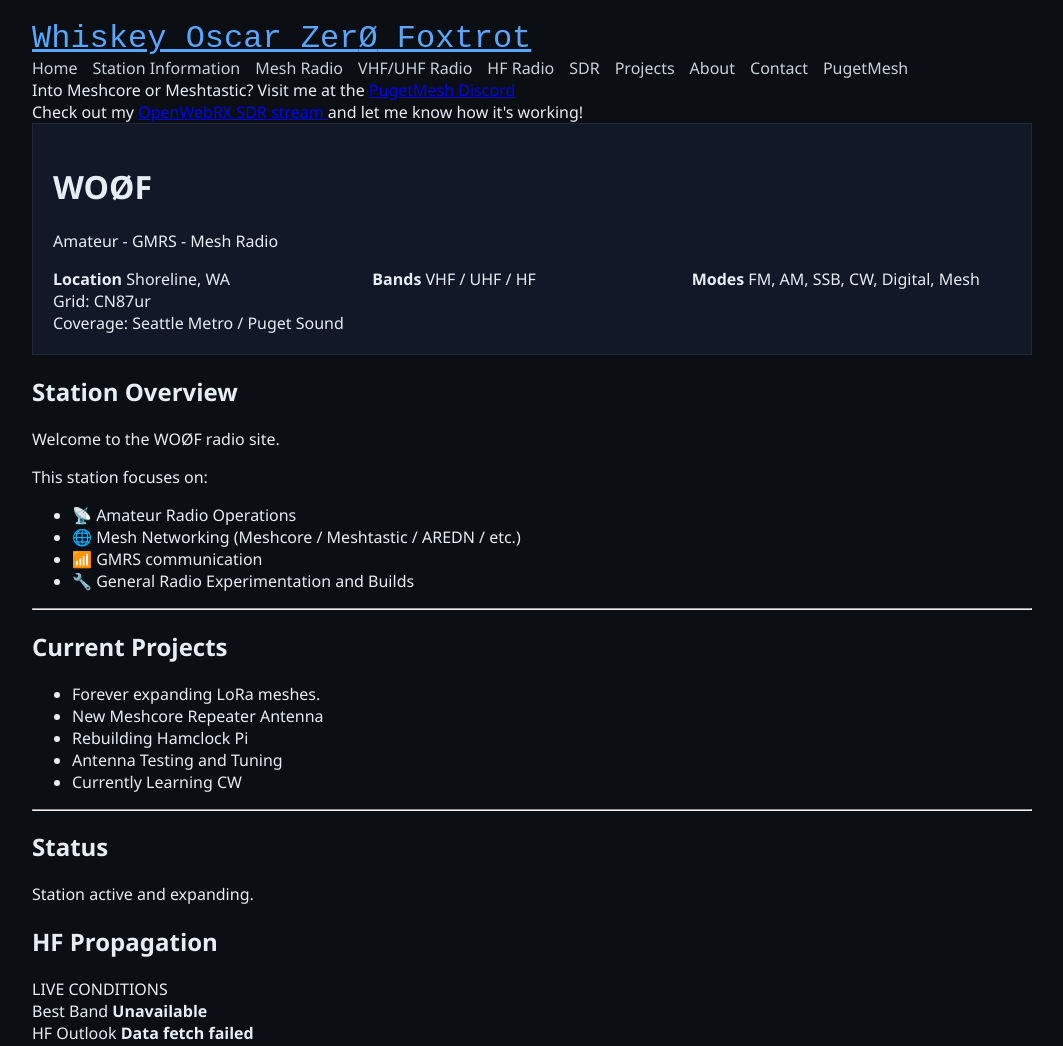
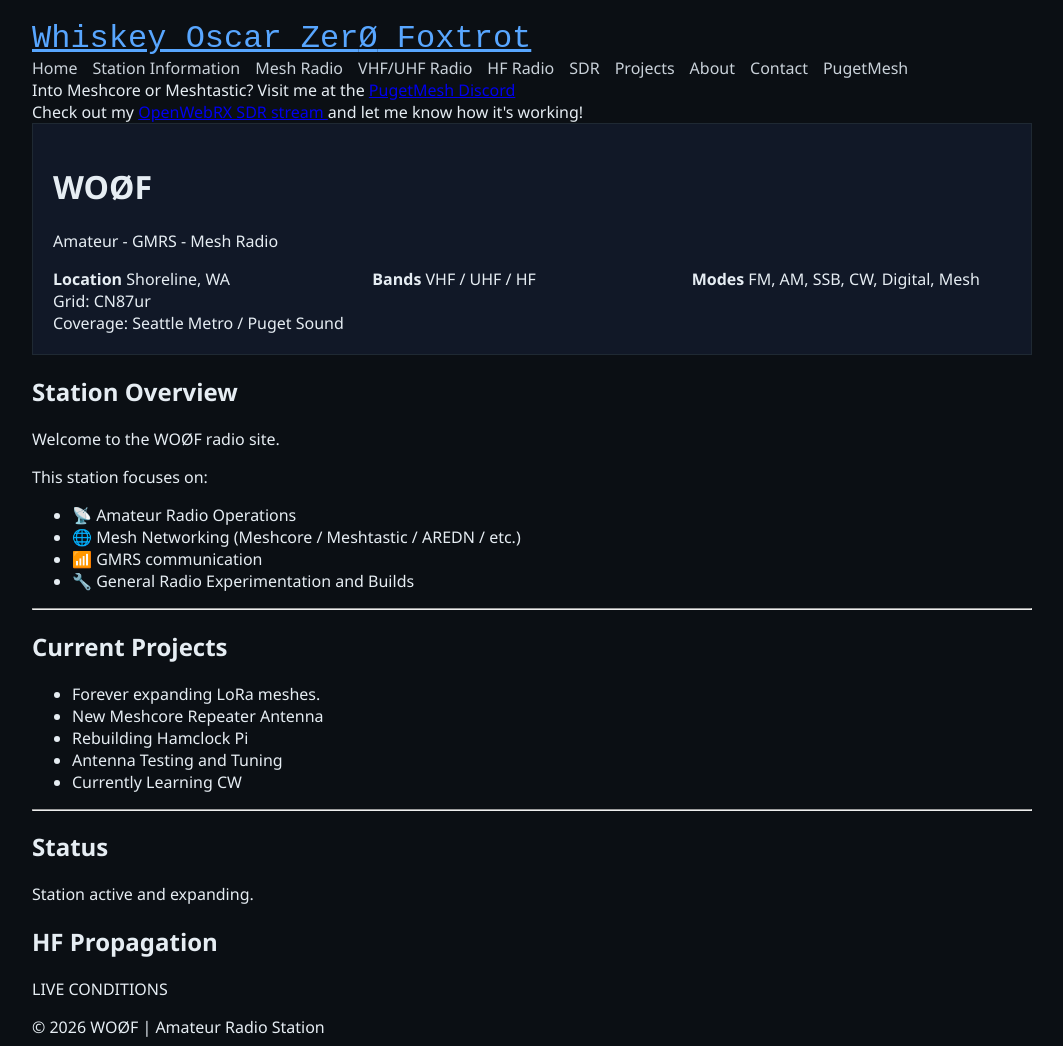
Before and after one commit to Lymitliss/Lymitliss.github.io, a Jekyll site: the page built from index.md, in a window 1280 px wide. Shown: the top 1046 px of the page, without its empty margins (108-1171 px from the left). Built offline with Jekyll 4.4.1, drawn with Linux system fonts in a browser that asks for light colours; some of the changed text lies outside the part shown; grey boxes are pictures that could not be loaded.

Commit message:
Update default.html

```diff
--- a/_layouts/default.html
+++ b/_layouts/default.html
@@ -12,7 +12,6 @@
 </head>
 <body>
   <div class="container">
-
     <nav class="navbar">
       <a href="{{ '/' | relative_url }}" class="logo signal-pulse">
         Whiskey Oscar Zer<span class="callsign-zero">Ø</span> Foxtrot
@@ -36,9 +35,11 @@
     <div class="home-banner">
       <div class="home-banner-line">
         Into Meshcore or Meshtastic? Visit me at the
-        <a href="https://pugetmesh.org/" target="_blank">PugetMesh Discord</a>
+        <a href="https://pugetmesh.org/" target="_blank" rel="noopener">
+          PugetMesh Discord
+        </a>
       </div>
-      <div class="home-banner-line">
+      <div class="home-banner-line home-banner-line-secondary">
         Check out my
         <a href="{{ '/sdr' | relative_url }}" class="home-banner-link-blue">
           OpenWebRX SDR stream
@@ -75,48 +76,24 @@
     </main>
 
     {% if page.url == "/" %}
+    <!-- propagation unchanged -->
     <section class="propagation">
       <div class="propagation-header">
         <h2>HF Propagation</h2>
         <div class="live-badge">LIVE CONDITIONS</div>
       </div>
-
-      <div class="prop-summary" id="prop-summary">
-        <div class="prop-summary-card">
-          <span>Best Band</span>
-          <strong id="best-band">Loading...</strong>
-        </div>
-        <div class="prop-summary-card">
-          <span>HF Outlook</span>
-          <strong id="hf-outlook">Loading...</strong>
-        </div>
-        <div class="prop-summary-card">
-          <span>Solar</span>
-          <strong id="solar-snapshot">Loading...</strong>
-        </div>
-      </div>
-
-      <div class="propagation-widget">
-        <img src="https://www.hamqsl.com/solar101vhf.php?t={{ site.time | date: '%s' }}">
-      </div>
-
-      <div class="prop-grid smart-bands" id="smart-bands">
-        <div class="prop-card band-card" data-band="10m"><h3>10m</h3></div>
-        <div class="prop-card band-card" data-band="15m"><h3>15m</h3></div>
-        <div class="prop-card band-card" data-band="20m"><h3>20m</h3></div>
-        <div class="prop-card band-card" data-band="40m"><h3>40m</h3></div>
-        <div class="prop-card band-card" data-band="80m"><h3>80m</h3></div>
-      </div>
+      <!-- (rest unchanged) -->
     </section>
 
     <script src="{{ '/assets/propagation.js' | relative_url }}"></script>
     {% endif %}
 
     <footer>
-      <p>© {{ site.time | date: "%Y" }} WOØF</p>
-      <img src="https://visitor-badge.laobi.icu/badge?page_id=wo0f.wo0f.com">
+      <p>© {{ site.time | date: "%Y" }} WOØF | Amateur Radio Station</p>
+      <div class="counter">
+        <img src="https://visitor-badge.laobi.icu/badge?page_id=wo0f.wo0f.com" alt="Visitor counter">
+      </div>
     </footer>
-
   </div>
 </body>
 </html>
```
